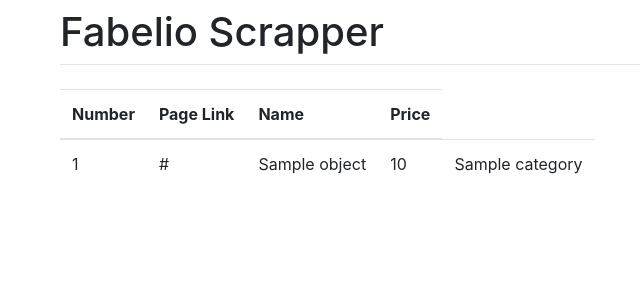
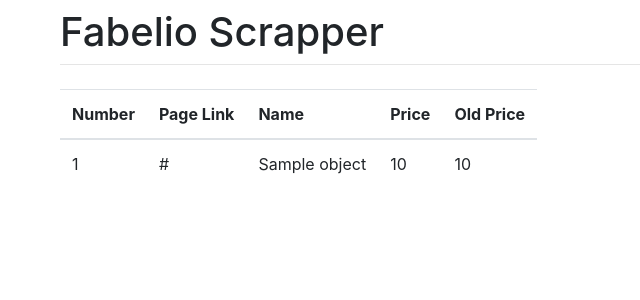
Before and after one commit to davidhadrianus89/pricemonitoring, a Django app: template productmonitoring/templates/productmonitoring/productmonitoring_list.html in a window 1280 px wide. Shown: the top 300 px of the page, without its empty margins (25-665 px from the left). Run offline with Django 3.2, Linux system fonts and the light colour scheme; the template is opened without the code that fills it: most values are stand-ins (such as "Sample title", 1, 10 or a date in 2020); parts of the project's set-up code (start-up, migrations or seed data) failed here and were passed over; some libraries are stand-ins or nearby versions.

Commit message:
update list field display

```diff
--- a/productmonitoring/templates/productmonitoring/productmonitoring_list.html
+++ b/productmonitoring/templates/productmonitoring/productmonitoring_list.html
@@ -9,6 +9,7 @@
                         <th class="text-left">Page Link</th>
                         <th class="text-left">Name</th>
                         <th class="text-left">Price</th>
+                        <th class="text-left">Old Price</th>
 
                     </tr>
                 </thead>
@@ -19,7 +20,7 @@
                         <td class="text-left"> {{q.pageLink.pageLink }}</td>
                         <td class="text-left">{{q.name }}</td>
                         <td class="text-left">{{q.price }}</td>
-                        <td class="text-left">{{q.category }}</td>
+                        <td class="text-left">{{q.old_price }}</td>
                     </tr>
                 {% endfor %}
                  </tbody>
```
